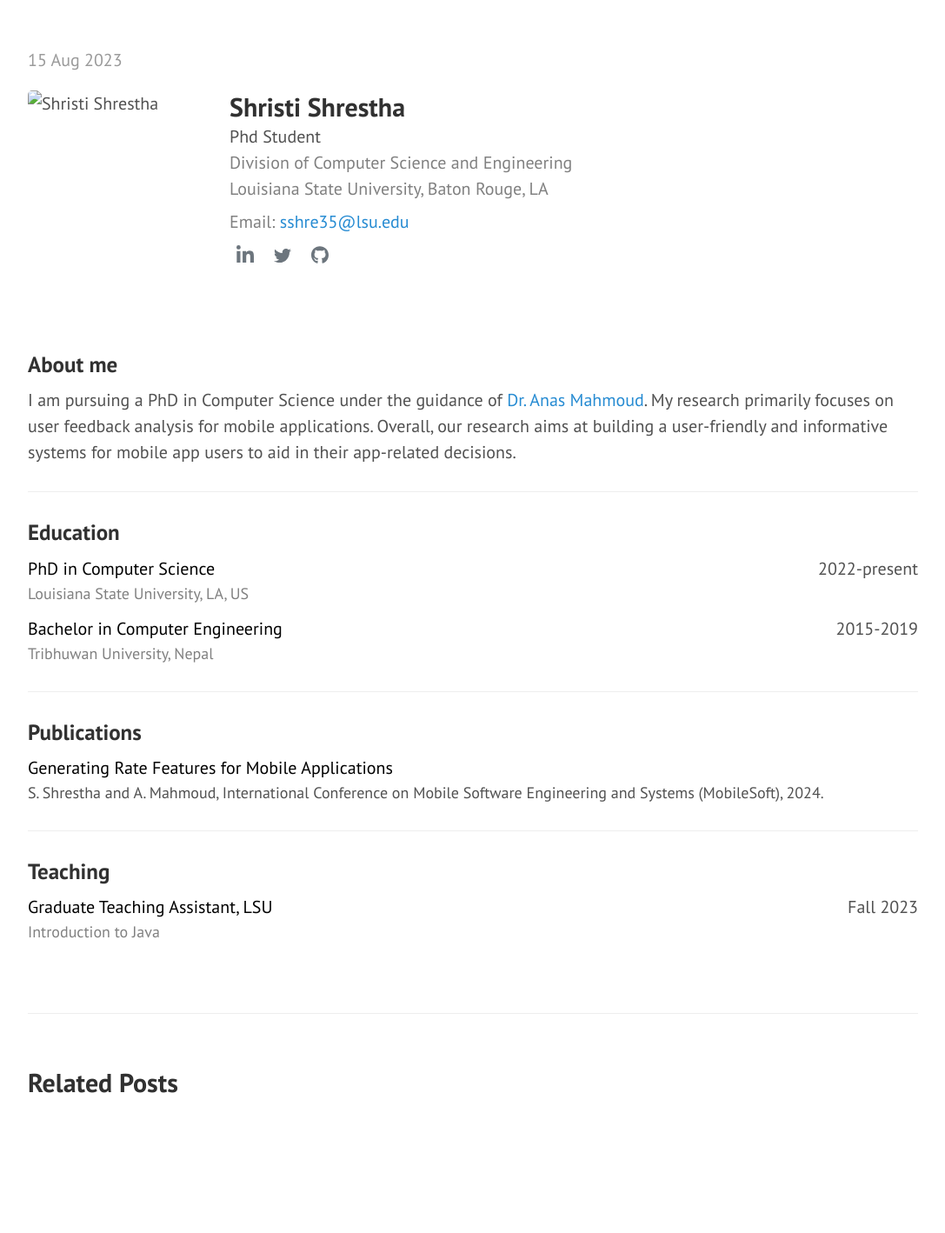
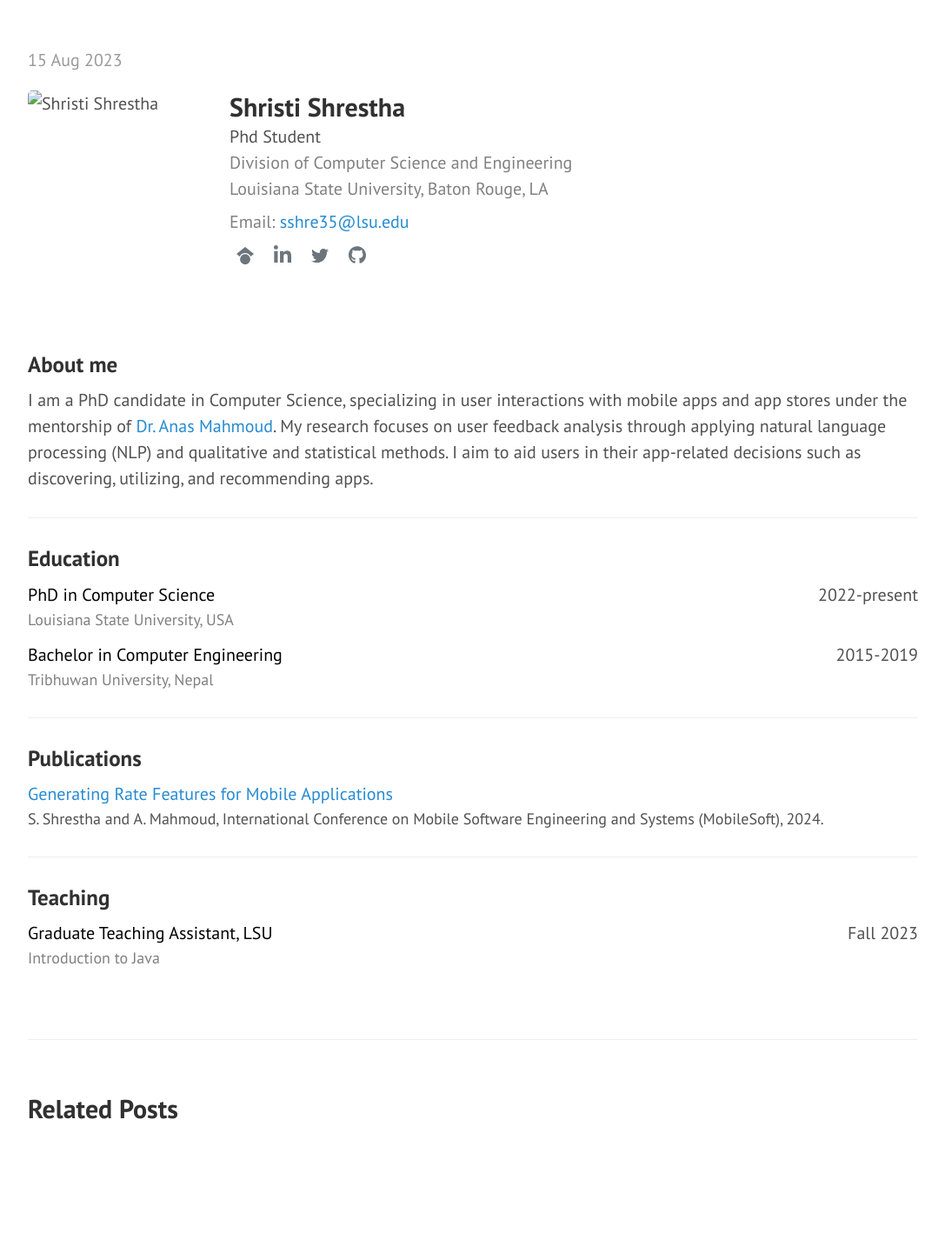
Before and after one commit to ShristiShrestha/ShristiShrestha.github.io, a Jekyll site: the page built from _posts/2023-08-15-.md, in a window 1280 px wide. Shown: the whole page at 87% size, without its empty margins (96-1183 px from the left). Built offline with Jekyll 4.4.1, drawn with Linux system fonts in a browser that asks for light colours; before the commit the page ends 1388 px from its top, so only the background shows below that.

Commit message:
refactor paper link, bio

```diff
--- a/Gemfile
+++ b/Gemfile
@@ -4,5 +4,4 @@ gem 'faraday-retry'
 gem 'jekyll-paginate'
 gem 'kramdown-parser-gfm'
 gem 'jekyll-watch'
-gem 'wdm', '>= 0.1.0'
 gem "webrick"
--- a/_posts/2023-08-15-.md
+++ b/_posts/2023-08-15-.md
@@ -20,27 +20,35 @@ title:
                 <p style="font-size: 1em; color:gray;">Louisiana State University, Baton Rouge, LA</p>
             </li>
         </ul>
-        <!-- <p style="text-align:justify">I am a graduate student in Computer Science and Engineering at LSU, currently working with <a href="https://csc.lsu.edu/~mahmoud/index.html" target="_blank">Dr. Nash</a> on research in the field of Software Engineering. My primary focus is on Information Retrieval (IR) for app ratings improvements and feature requests.</p> -->
         <ul class="no-style-ul" style="margin-bottom: 8px;">
             <li class="lead-li">
                 Email: <a href="mailto:sshre35@lsu.edu">sshre35@lsu.edu
                 </a>
             </li>
         </ul>
+        <!-- Google Scholar -->
         <div style="display: flex; align-items: center;column-gap: 8px;row-gap: 8px;">
             <div class="svg-inline--fa-cover">
+                    <a href="https://scholar.google.com/citations?user=NHIjzpEAAAAJ" style="text-decoration: none;"
+                    target="_blank">
+                        <svg class="svg-inline--fa fa-linkedin-in" aria-hidden="true" focusable="false" data-prefix="fab" data-icon="linkedin-in" role="img" xmlns="http://www.w3.org/2000/svg" viewBox="0 0 512 512"><path fill="currentColor" d="M390.9 298.5c0 0 0 .1 .1 .1c9.2 19.4 14.4 41.1 14.4 64C405.3 445.1 338.5 512 256 512s-149.3-66.9-149.3-149.3c0-22.9 5.2-44.6 14.4-64h0c1.7-3.6 3.6-7.2 5.6-10.7c4.4-7.6 9.4-14.7 15-21.3c27.4-32.6 68.5-53.3 114.4-53.3c33.6 0 64.6 11.1 89.6 29.9c9.1 6.9 17.4 14.7 24.8 23.5c5.6 6.6 10.6 13.8 15 21.3c2 3.4 3.8 7 5.5 10.5zm26.4-18.8c-30.1-58.4-91-98.4-161.3-98.4s-131.2 40-161.3 98.4L0 202.7 256 0 512 202.7l-94.7 77.1z"/></svg>
+                    </a>
+            </div>
+            <!-- Linkedin -->
+            <div class="svg-inline--fa-cover">
                 <a href="https://www.linkedin.com/in/shristi-shrestha-a77264164/"
-                style="text-decoration: none;"
-                target="_blank">
+                style="text-decoration: none;" target="_blank">
                     <svg class="svg-inline--fa fa-linkedin-in" aria-hidden="true" focusable="false" data-prefix="fab" data-icon="linkedin-in" role="img" xmlns="http://www.w3.org/2000/svg" viewBox="0 0 448 512" data-fa-i2svg=""><path fill="currentColor" d="M100.28 448H7.4V148.9h92.88zM53.79 108.1C24.09 108.1 0 83.5 0 53.8a53.79 53.79 0 0 1 107.58 0c0 29.7-24.1 54.3-53.79 54.3zM447.9 448h-92.68V302.4c0-34.7-.7-79.2-48.29-79.2-48.29 0-55.69 37.7-55.69 76.7V448h-92.78V148.9h89.08v40.8h1.3c12.4-23.5 42.69-48.3 87.88-48.3 94 0 111.28 61.9 111.28 142.3V448z"></path></svg>
                 </a>
             </div>
+            <!-- Twitter -->
             <div class="svg-inline--fa-cover">
                 <a href="https://twitter.com/Shrististha7" style="text-decoration: none;"
                 target="_blank">
                     <svg class="svg-inline--fa fa-twitter" aria-hidden="true" focusable="false" data-prefix="fab" data-icon="twitter" role="img" xmlns="http://www.w3.org/2000/svg" viewBox="0 0 512 512" data-fa-i2svg=""><path fill="currentColor" d="M459.37 151.716c.325 4.548.325 9.097.325 13.645 0 138.72-105.583 298.558-298.558 298.558-59.452 0-114.68-17.219-161.137-47.106 8.447.974 16.568 1.299 25.34 1.299 49.055 0 94.213-16.568 130.274-44.832-46.132-.975-84.792-31.188-98.112-72.772 6.498.974 12.995 1.624 19.818 1.624 9.421 0 18.843-1.3 27.614-3.573-48.081-9.747-84.143-51.98-84.143-102.985v-1.299c13.969 7.797 30.214 12.67 47.431 13.319-28.264-18.843-46.781-51.005-46.781-87.391 0-19.492 5.197-37.36 14.294-52.954 51.655 63.675 129.3 105.258 216.365 109.807-1.624-7.797-2.599-15.918-2.599-24.04 0-57.828 46.782-104.934 104.934-104.934 30.213 0 57.502 12.67 76.67 33.137 23.715-4.548 46.456-13.32 66.599-25.34-7.798 24.366-24.366 44.833-46.132 57.827 21.117-2.273 41.584-8.122 60.426-16.243-14.292 20.791-32.161 39.308-52.628 54.253z"></path></svg>
                 </a>
             </div>
+            <!-- GitHub -->
             <div class="svg-inline--fa-cover">
                 <a href="https://github.com/ShristiShrestha" style="text-decoration: none;"
                 target="_blank">
@@ -53,7 +61,7 @@ title:
 
 
 ### About me
-I am pursuing a PhD in Computer Science under the guidance of <a href="https://csc.lsu.edu/~mahmoud/" target="_blank">Dr. Anas Mahmoud</a>. My research primarily focuses on user feedback analysis for mobile applications. Overall, our research aims at building a user-friendly and informative systems for mobile app users to aid in their app-related decisions.
+I am a PhD candidate in Computer Science, specializing in user interactions with mobile apps and app stores under the mentorship of <a href="https://csc.lsu.edu/~mahmoud/" target="_blank">Dr. Anas Mahmoud</a>. My research focuses on user feedback analysis through applying natural language processing (NLP) and qualitative and statistical methods. I aim to aid users in their app-related decisions such as discovering, utilizing, and recommending apps.
 
 ---
 
@@ -65,7 +73,7 @@ I am pursuing a PhD in Computer Science under the guidance of <a href="https://c
              <p>2022-present</p>
         </div>
         <div>
-            <p style="color: gray;font-size: 0.9rem">Louisiana State University, LA, US</p>
+            <p style="color: gray;font-size: 0.9rem">Louisiana State University, USA</p>
         </div>
     </li>
     <li>
@@ -85,9 +93,11 @@ I am pursuing a PhD in Computer Science under the guidance of <a href="https://c
 <ul class="no-style-ul overview-ul education-ul" style="margin-bottom: 8px;">
     <li>
         <div class="h-justified-flex">
-            <a class="paper-link" href="https://conf.researchr.org/track/mobilesoft-2024/mobilesoft-2024-research-track" target="_blank">
-                <p style="color: black;margin:0; padding: 0;">Generating Rate Features for Mobile Applications
+            <a class="h-start-flex paper-link" href="https://dl.acm.org/doi/10.1145/3647632.3647986" target="_blank">
+                <p style="margin:0; padding: 0;">Generating Rate Features for Mobile Applications
                 </p>
+                <!-- <svg style="width:12px; margin-left:4px; color:#39c;" xmlns="http://www.w3.org/2000/svg" viewBox="0 0 640 512"><path fill="currentColor" d="M579.8 267.7c56.5-56.5 56.5-148 0-204.5c-50-50-128.8-56.5-186.3-15.4l-1.6 1.1c-14.4 10.3-17.7 30.3-7.4 44.6s30.3 17.7 44.6 7.4l1.6-1.1c32.1-22.9 76-19.3 103.8 8.6c31.5 31.5 31.5 82.5 0 114L422.3 334.8c-31.5 31.5-82.5 31.5-114 0c-27.9-27.9-31.5-71.8-8.6-103.8l1.1-1.6c10.3-14.4 6.9-34.4-7.4-44.6s-34.4-6.9-44.6 7.4l-1.1 1.6C206.5 251.2 213 330 263 380c56.5 56.5 148 56.5 204.5 0L579.8 267.7zM60.2 244.3c-56.5 56.5-56.5 148 0 204.5c50 50 128.8 56.5 186.3 15.4l1.6-1.1c14.4-10.3 17.7-30.3 7.4-44.6s-30.3-17.7-44.6-7.4l-1.6 1.1c-32.1 22.9-76 19.3-103.8-8.6C74 372 74 321 105.5 289.5L217.7 177.2c31.5-31.5 82.5-31.5 114 0c27.9 27.9 31.5 71.8 8.6 103.9l-1.1 1.6c-10.3 14.4-6.9 34.4 7.4 44.6s34.4 6.9 44.6-7.4l1.1-1.6C433.5 260.8 427 182 377 132c-56.5-56.5-148-56.5-204.5 0L60.2 244.3z"/></svg> -->
+
              </a>
         </div>
         <div>
--- a/public/css/global.css
+++ b/public/css/global.css
@@ -46,6 +46,14 @@
     flex-wrap:wrap;
 }
 
+.h-start-flex{
+    width: 100%;
+    display: flex;
+    align-items: center;
+    flex-wrap:wrap;
+}
+
+
 .paper-link:hover{
     color: black;
 }
--- a/public/css/poole.css
+++ b/public/css/poole.css
@@ -49,12 +49,12 @@ body {
 
 html {
   font-family: "Helvetica Neue", Helvetica, Arial, sans-serif;
-  font-size: 16px;
+  font-size: 14px;
   line-height: 1.5;
 }
 @media (min-width: 38em) {
   html {
-    font-size: 20px;
+    font-size: 18px;
   }
 }
 
```
Also changed, not shown: Gemfile.lock, README.md, 1 other file.
